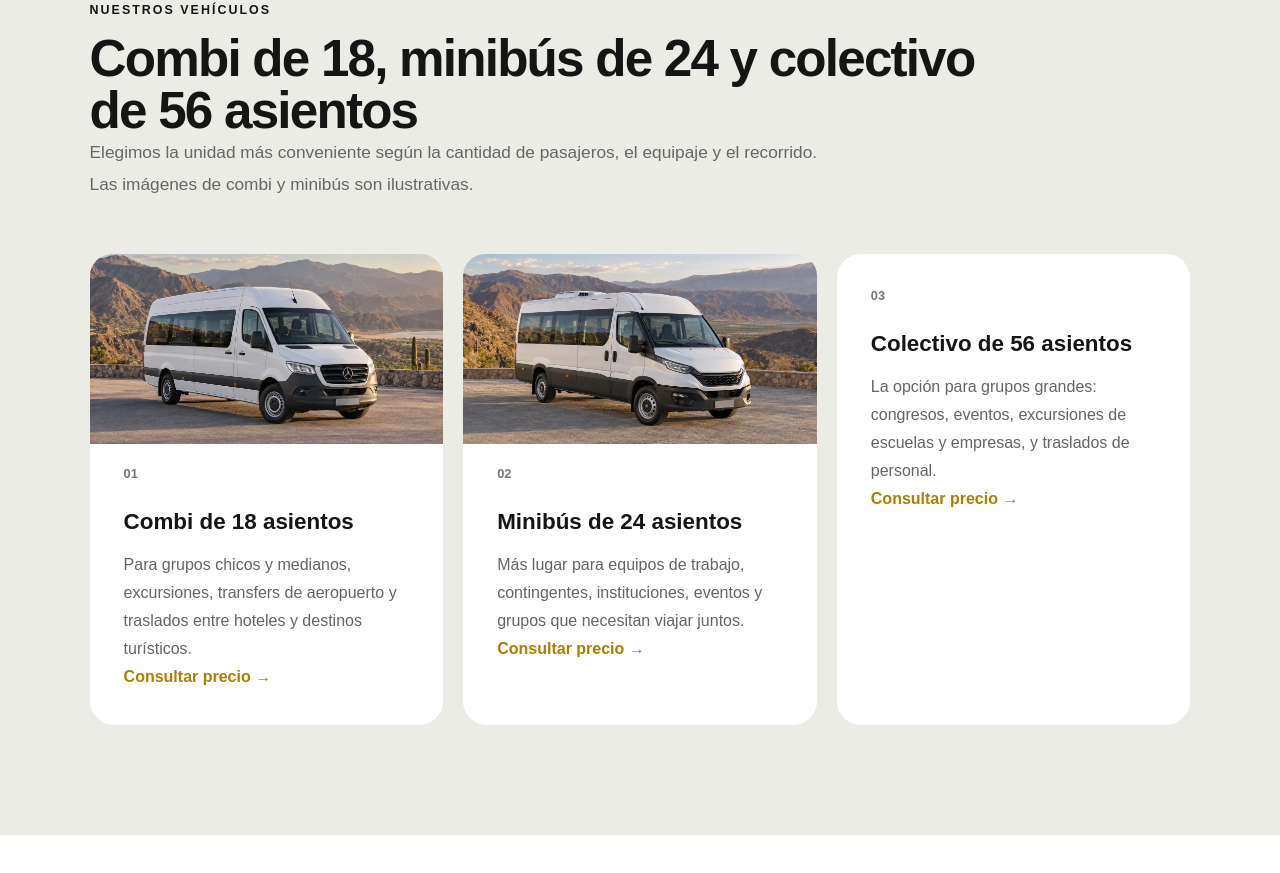
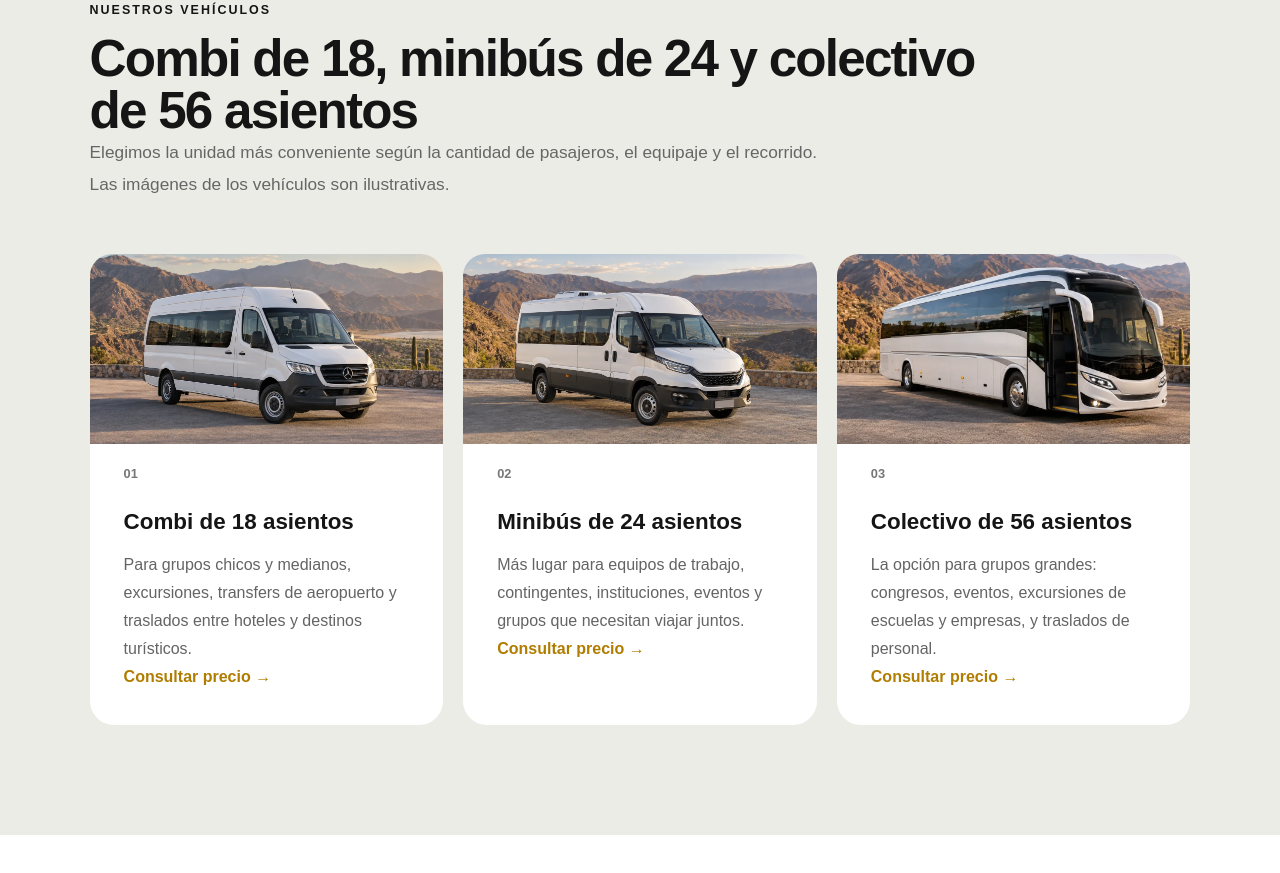
Before and after one commit to maravatraslados/mt-transfers-web, a React (Vite) app: page /combi in a window 1280 px wide. Shown: the part 1498-2371 px from the top of the page. Built offline with nearby package versions, Linux system fonts and the light colour scheme.

Commit message:
Foto ilustrativa del colectivo de 56 asientos en /combi
Co-Authored-By: Claude Sonnet 5.5 <noreply@anthropic.com>

```diff
--- a/src/pages/CombiMinibus.jsx
+++ b/src/pages/CombiMinibus.jsx
@@ -5,6 +5,7 @@ import { wa } from "../laRiojaData"
 import { Hero, Intro, Cards, Services, Process, Highlight, Faq, Final } from "../LaRiojaSections"
 import combiMercedes from "../assets/combi-mercedes-ilustrativa.webp"
 import minibusIveco from "../assets/minibus-iveco-ilustrativo.webp"
+import colectivo from "../assets/colectivo-ilustrativo.webp"
 
 const WHATSAPP = wa("Hola, quiero consultar el precio de una combi, minibús o colectivo con chofer.")
 
@@ -26,6 +27,7 @@ const flota = [
   {
     h: "Colectivo de 56 asientos",
     p: "La opción para grupos grandes: congresos, eventos, excursiones de escuelas y empresas, y traslados de personal.",
+    img: { src: colectivo, alt: "Colectivo de 56 asientos con chofer en Catamarca (imagen ilustrativa)" },
     href: wa("Hola, quiero consultar el precio de un colectivo de 56 asientos."),
     cta: "Consultar precio →",
   },
@@ -124,7 +126,7 @@ function CombiMinibus() {
         id="vehiculos"
         kicker="NUESTROS VEHÍCULOS"
         title="Combi de 18, minibús de 24 y colectivo de 56 asientos"
-        text="Elegimos la unidad más conveniente según la cantidad de pasajeros, el equipaje y el recorrido. Las imágenes de combi y minibús son ilustrativas."
+        text="Elegimos la unidad más conveniente según la cantidad de pasajeros, el equipaje y el recorrido. Las imágenes de los vehículos son ilustrativas."
         items={flota}
       />
 
```
Also changed, not shown: src/assets/colectivo-ilustrativo.webp (added).
